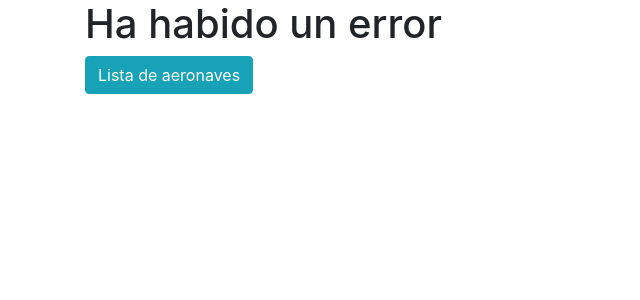
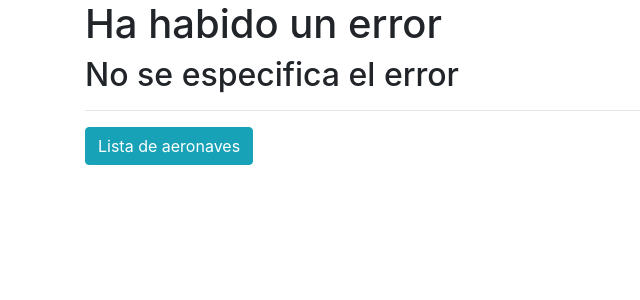
Before and after one commit to Zaexv/Martians-websample, a Django app: template marcianos/templates/error.html in a window 1280 px wide. Shown: the top 300 px of the page, without its empty margins (0-640 px from the left). Run offline with Django 3.2, Linux system fonts and the light colour scheme; the template is opened without the code that fills it, so the values that code supplies are empty; some libraries are stand-ins or nearby versions.

Commit message:
[ADD]: Error detallado

```diff
--- a/marcianos/templates/error.html
+++ b/marcianos/templates/error.html
@@ -6,9 +6,15 @@
     <title>Pasajeros</title>
   </head>
   <body>
-  <div class="container">
-        <h1>Ha habido un error</h1>
-        <a class="btn btn-info" href='{% url "aeronaves_list" %}'>Lista de aeronaves</a>
+    <div class="container">
+      <h1>Ha habido un error</h1>
+      {% if  error_type == "1" %}
+      <h2>Al asociar el Pasajero: <span style="font-weight: bold;">{{ pasajero.nombre }}</span>, a la aeronave: <span style="color: blue; font-weight: bold;">{{ aeronave.nombre }}</span></h2>
+      {% else %}
+            <h2> No se especifica el error</h2>
+      {% endif %}
+      <hr>
+      <a class="btn btn-info" href='{% url "aeronaves_list" %}'>Lista de aeronaves</a>
     </div>
   </body>
 </html>
--- a/marcianosISI/urls.py
+++ b/marcianosISI/urls.py
@@ -36,7 +36,7 @@ urlpatterns = [
     path(r'aeronave/pasajeros_sin_nave(?P<pk>\d+)$', views.pasajeros_sin_nave, name='pasajeros_sin_nave'),
     path(r'aeronave/asignar_pasajeros(?P<pkP>\d+?P<pkA>\d+)$', views.asignar_pasajeros, name='pasajero_assign'),
 
-    path(r'error', views.error, name='error'),
+    path(r'error(?P<idError>\d+?P<pkP>\d+?P<pkA>\d+)$', views.error, name='error'),
     path(r'exito', views.exito, name='exito'),
 
 ]
```
Also changed, not shown: marcianos/views.py (+12 -3 lines), db.sqlite3.
